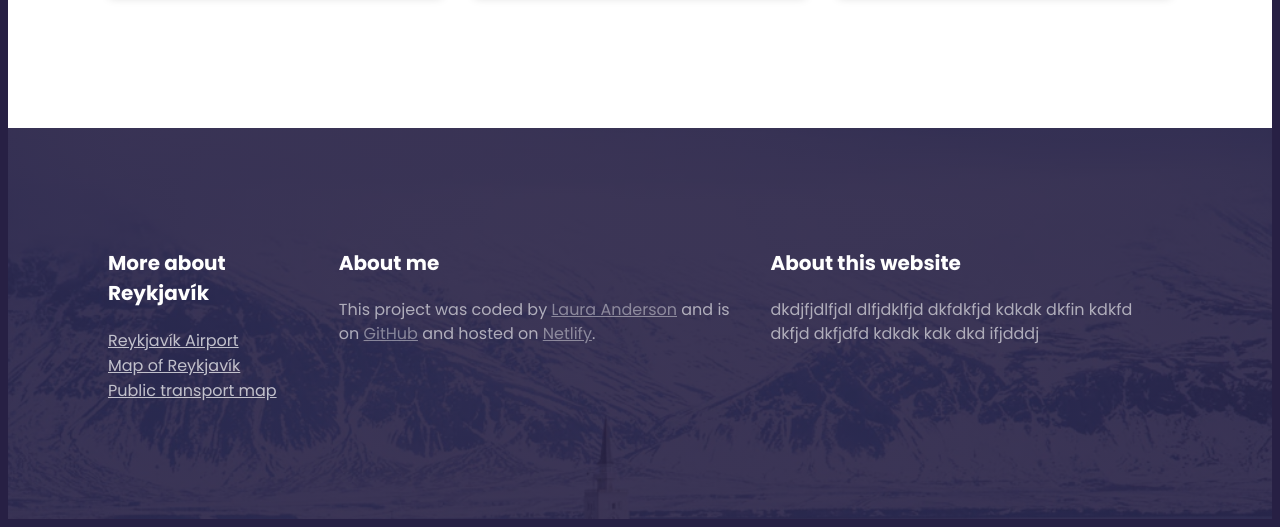
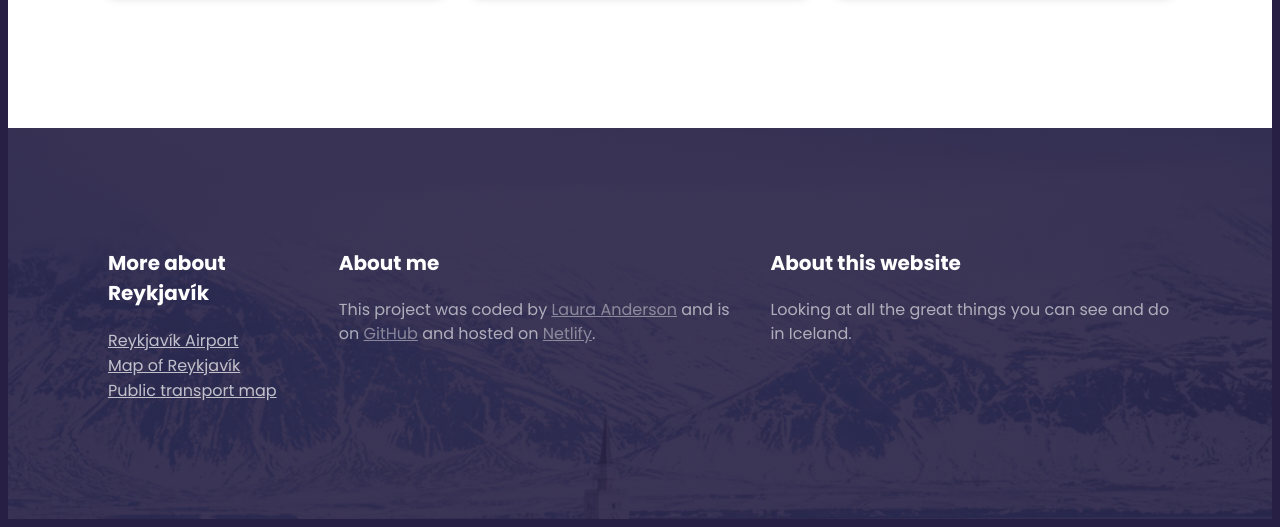
Before and after one commit to lauraanderson-projects/travel-portfolio, a plain HTML site: page index.html in a window 1280 px wide. Shown: the part 3240-3767 px from the top of the page. Drawn offline with Linux system fonts and the light colour scheme; a script that the page names is missing.

```diff
--- a/index.html
+++ b/index.html
@@ -26,6 +26,7 @@
             <img src="/images/image_processing20181012-4-h1tijg.jpg" alt="" />
           </div>
           <div>
+            <a name="more"></a>
             <h2>Why Reykjavík?</h2>
             <h3>Reykjavík is a cool city</h3>
             <p>
@@ -1076,8 +1077,7 @@
           <div>
             <h3>About this website</h3>
             <p>
-              dkdjfjdlfjdl dlfjdklfjd dkfdkfjd kdkdk dkfin kdkfd dkfjd dkfjdfd
-              kdkdk kdk dkd ifjdddj
+              Looking at all the great things you can see and do in Iceland.
             </p>
           </div>
         </section>
```
